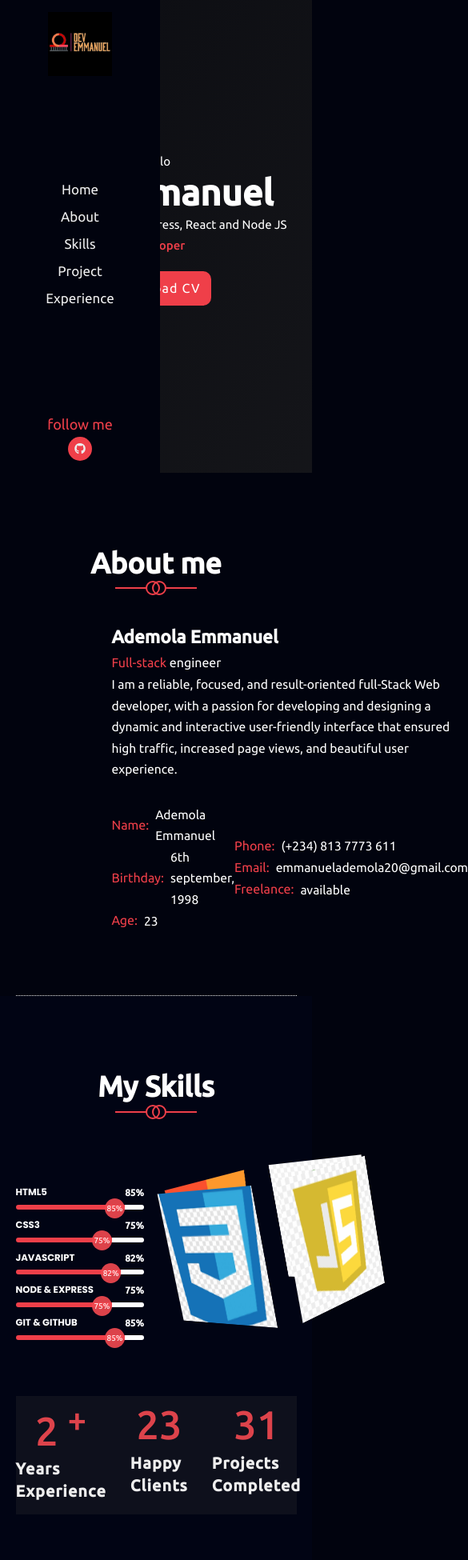
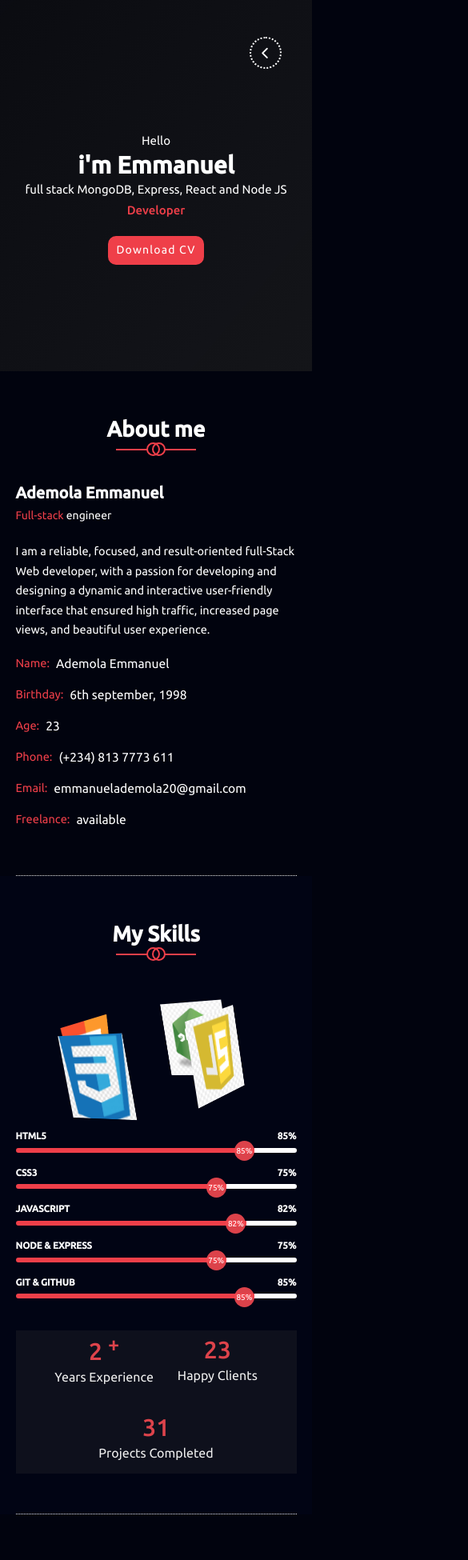
Before and after one commit to iamemmanuel-dev/my-portfolio, a plain HTML site: page index.html in a window 390 px wide. Shown: the top 1950 px of the page at 80% size, 585 px wide, since content can reach past the window. Drawn offline with Linux system fonts and the light colour scheme.

Commit message:
made portfolio responsive

```diff
--- a/index.html
+++ b/index.html
@@ -26,22 +26,34 @@
               <a href="#" class="main_header-link">Home</a>
             </li>
             <li class="main_header-listitems">
-              <a href="#" class="main_header-link">About</a>
+              <a href="#" class="main_header-link" data-id="about_section"
+                >About</a
+              >
             </li>
             <li class="main_header-listitems">
-              <a href="#" class="main_header-link">Skills</a>
+              <a href="#" class="main_header-link" data-id="skills_section"
+                >Skills</a
+              >
             </li>
             <li class="main_header-listitems">
-              <a href="#" class="main_header-link">Project</a>
+              <a href="#" class="main_header-link" data-id="services_section"
+                >Services</a
+              >
             </li>
 
             <li class="main_header-listitems">
-              <a href="#" class="main_header-link">Experience</a>
+              <a href="#" class="main_header-link" data-id="projects_section"
+                >Projects</a
+              >
             </li>
           </ul>
           <div class="followTextContainer flex-col">
             <h3>follow me</h3>
-            <a href="https://github.com/iamemmanuel-dev" class="iconContainer">
+            <a
+              href="https://github.com/iamemmanuel-dev"
+              target="_blank"
+              class="iconContainer"
+            >
               <i class="fab fa-github"></i>
             </a>
           </div>
@@ -289,7 +301,7 @@
       </div>
     </section>
 
-    <section id="projects_showcase">
+    <section id="projects_section">
       <div class="container">
         <div class="titleContainer">
           <h2>Recent Projects</h2>
@@ -396,6 +408,14 @@
           .querySelector('#main_header')
           .scrollIntoView({ behavior: 'smooth' })
       })
+
+      document.querySelectorAll('.main_header-link').forEach(el => {
+        const { id } = el.dataset
+        el.addEventListener('click', e => {
+          e.preventDefault()
+          document.getElementById(id)?.scrollIntoView({ behavior: 'smooth' })
+        })
+      })
     </script>
   </body>
 </html>
--- a/styles.css
+++ b/styles.css
@@ -1,4 +1,3 @@
-@import url('https://fonts.googleapis.com/css2?family=Poppins:wght@400;600;700&display=swap');
 @import url('https://fonts.googleapis.com/css2?family=Ubuntu:wght@400;500&display=swap');
 
 *,
@@ -15,7 +14,6 @@ html {
 
 :root {
   --primary_font: 'Ubuntu', sans-serif;
-  --secondary_font: 'Poppins', sans-serif;
 
   --main_white: #fff;
   --main_black: #000;
@@ -30,6 +28,11 @@ html {
   --max_width: 90rem;
 
   --transition: all 0.3s ease-in-out;
+}
+
+::selection {
+  background: var(--main_color);
+  color: var(--main_white);
 }
 
 section:nth-child(odd) {
@@ -108,7 +111,6 @@ section .container {
 }
 
 .main_header-col1 {
-  background: var(--main_black-light);
   background: var(--main_black);
   width: 20rem;
   padding: 1.5rem;
@@ -146,6 +148,10 @@ section .container {
 }
 
 .main_header-link:hover {
+  color: var(--main_color);
+}
+
+.main_header-link:active {
   color: var(--main_color);
 }
 
@@ -246,7 +252,6 @@ section .container {
 
 .titleContainer {
   font-size: 2.4rem;
-  font-family: var(--primary_font) !important;
   display: flex;
   align-items: center;
   flex-direction: column;
@@ -321,13 +326,10 @@ section .container {
   font-weight: 300;
   font-size: 1.6rem;
 }
+
 /*
   SKILLS SECTION
 */
-
-/* #skills_section {
-  padding: 10rem 0;
-} */
 
 .skill_showcase_center {
   margin: 3rem 0;
@@ -544,7 +546,9 @@ section .container {
 
 .services_card-content h3 {
   font-size: 2.25rem;
-  line-height: 2;
+  line-height: 1.3;
+  margin-bottom: 1.6rem;
+  text-align: center;
 }
 
 .services_card-content p {
@@ -616,7 +620,7 @@ FOOTER
 */
 
 footer {
-  height: 25vh;
+  height: 15vh;
   display: grid;
   place-items: center;
   font-size: 1.78rem;
@@ -661,3 +665,204 @@ footer {
       translateY(-30px);
   }
 }
+
+@media screen and (max-width: 720px) {
+  /*
+  GENERAL
+*/
+  section {
+    padding-top: 6rem;
+  }
+
+  section .container {
+    padding-bottom: 5rem;
+  }
+
+  #main_header {
+    height: 55vh;
+  }
+
+  .main_header-col1 {
+    padding: 1rem;
+    left: -100%;
+  }
+
+  .toggleNav {
+    left: 0;
+  }
+
+  .main_header_col2-content {
+    margin-top: 5rem;
+  }
+
+  .main_header_col2-content h1 {
+    font-size: 3rem;
+  }
+
+  .cvBtn {
+    padding: 0.6rem 1rem;
+    font-size: 1.4rem;
+  }
+
+  .navToggleIconContainer {
+    left: 80%;
+    width: 4rem;
+    height: 4rem;
+    font-size: 1.5rem;
+  }
+
+  /*
+  ABOUT SECTION
+*/
+
+  .titleContainer {
+    font-size: 1.8rem;
+    /* font-size: 1.6rem; */
+  }
+
+  .titleContainer h2 {
+    line-height: 0.9;
+  }
+
+  .row {
+    display: grid;
+    grid-template-columns: 1fr;
+    column-gap: 0;
+    margin-top: 2rem;
+  }
+
+  .col_1 {
+    display: none;
+  }
+
+  .col_2 h3 {
+    font-size: 2rem;
+  }
+
+  .col_2 small {
+    font-size: 1.4rem;
+  }
+
+  .col_2 p:not(.detail_row p) {
+    font-size: 1.45rem;
+    margin-top: 2rem;
+  }
+
+  .detail_row {
+    display: grid;
+    grid-template-columns: 1fr;
+    margin-top: 1rem;
+  }
+
+  .detail_col-1 > div,
+  .detail_col-2 > div {
+    display: flex;
+    align-items: center;
+    line-height: 2.5;
+  }
+
+  .detail_row h4 {
+    font-size: 1.46rem;
+  }
+
+  /*
+  SKILLS SECTION
+*/
+
+  .skill_showcase_center {
+    margin: 3rem 0;
+  }
+
+  .skill_showcase-row {
+    grid-template-columns: 1fr;
+    gap: 3rem;
+  }
+
+  .skillContainer {
+    margin: 1rem auto;
+  }
+
+  .skillBox:not(:last-child) {
+    margin-bottom: 1.5rem;
+  }
+
+  .skill_showcase_col-2 {
+    position: relative;
+    order: -1;
+    margin-bottom: 7rem;
+    margin-top: 6rem;
+  }
+
+  .circle_imageContainer {
+    width: 10rem;
+    height: 10rem;
+  }
+
+  .info_row {
+    display: flex;
+    align-items: center;
+    justify-content: center;
+    flex-wrap: wrap;
+  }
+
+  .info_col h2 {
+    font-size: 3rem;
+  }
+
+  .info_col h3 {
+    letter-spacing: 0px;
+    font-size: 1.6rem;
+    font-weight: 400;
+  }
+
+  /*
+  SERVICES
+*/
+
+  .services_row {
+    display: flex;
+    align-items: center;
+    justify-content: space-between;
+    flex-wrap: wrap;
+  }
+
+  .card_iconContainer i {
+    font-size: 2rem;
+  }
+
+  .services_card-content h3 {
+    font-size: 2rem;
+    margin-bottom: 1rem;
+  }
+
+  /*
+  PROJECTS SHOWCASE
+*/
+
+  .project_container {
+    margin-bottom: 3rem;
+  }
+}
+
+@media screen and (min-width: 760px) {
+  .navToggleIconContainer {
+    position: absolute;
+    top: 10%;
+    left: 30%;
+  }
+
+  .project_container {
+    margin-bottom: 3rem;
+  }
+
+  .detail_row {
+    display: flex;
+    align-items: center;
+    flex-wrap: wrap;
+    margin-top: 3rem;
+  }
+
+  .detail_col-1 {
+    flex: 1;
+  }
+}
```
